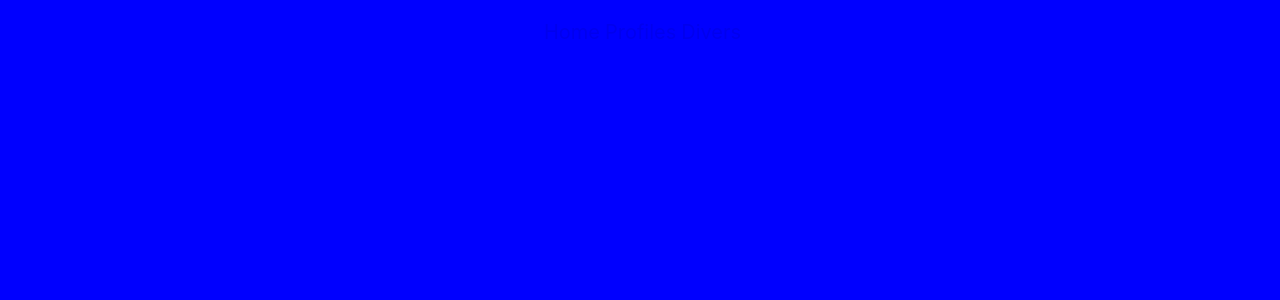
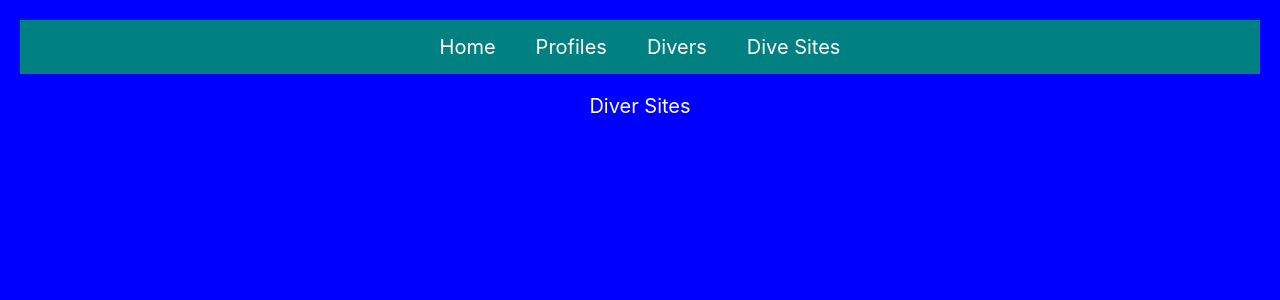
Before and after one commit to jgrantbrown/scubabook, a React (Create React App) app: page /divesites in a window 1280 px wide. Shown: the top 300 px of the page. Built offline with nearby package versions, Linux system fonts and the light colour scheme.

Commit message:
define navbar seperation and add dive sites cpmponent

```diff
--- a/src/App.css
+++ b/src/App.css
@@ -6,9 +6,15 @@
 a:visited - a link the user has visited
 a:hover - a link when the user mouses over it
 a:active - a link the moment it is clicked */
+.navContent{
+  padding: 15px;
+  background-color: teal;
+}
+
 .Nav_link{
-  padding-left: 5px;
+  padding:20px;
   text-decoration: none;
+  color: white;
 }
 
 .Nav_link:hover{
--- a/src/App.js
+++ b/src/App.js
@@ -2,6 +2,7 @@ import React, { Component } from "react";
 import { BrowserRouter as Router, Route, NavLink} from 'react-router-dom';
 import Profile from './components/Profile/Profile';
 import DiversList from './components/DiversList/DiversList';
+import DiveSites from './components/DiveSites/DiveSites';
 import MainPage from './components/MainPage/MainPage';
 
 import './App.css';
@@ -19,12 +20,14 @@ class App extends Component  {
                <NavLink className="Nav_link" to="/">Home</NavLink>
                <NavLink className="Nav_link" to="/profiles">Profiles</NavLink>
                <NavLink className="Nav_link" to="/divers">Divers</NavLink>
+               <NavLink className="Nav_link" to="/divesites">Dive Sites</NavLink>
             </nav>
 
             <div>
               <Route path="/" exact component={MainPage} />
               <Route path="/profiles" component={Profile} />
               <Route path="/divers" component={DiversList } />
+              <Route path="/divesites" component={DiveSites } />
             </div>
 
       </div>
--- /dev/null
+++ b/src/components/DiveSites/DiveSites.js
@@ -0,0 +1,14 @@
+import React from 'react';
+
+
+
+class DiveSites extends React.Component {
+  render(){
+  return (
+    <div className="diveSitesSection">
+        <p> Diver Sites</p>
+    </div>
+  )};
+}
+
+export default DiveSites;
```
